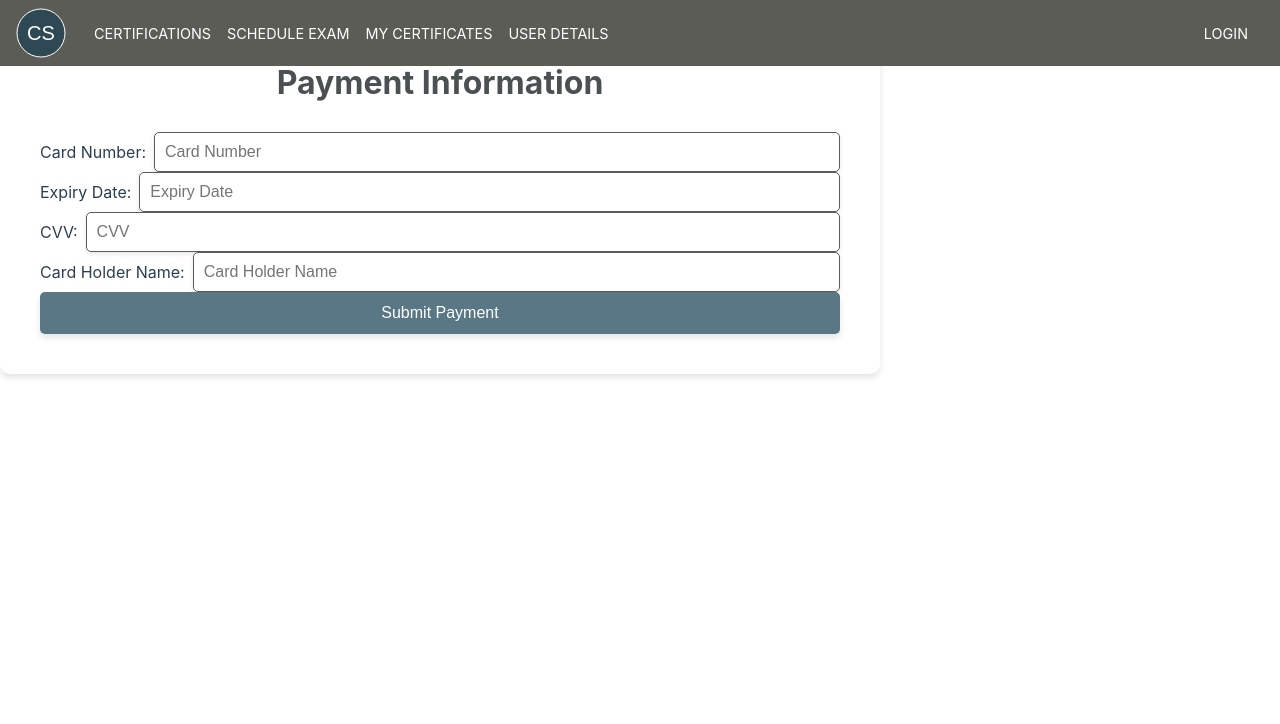
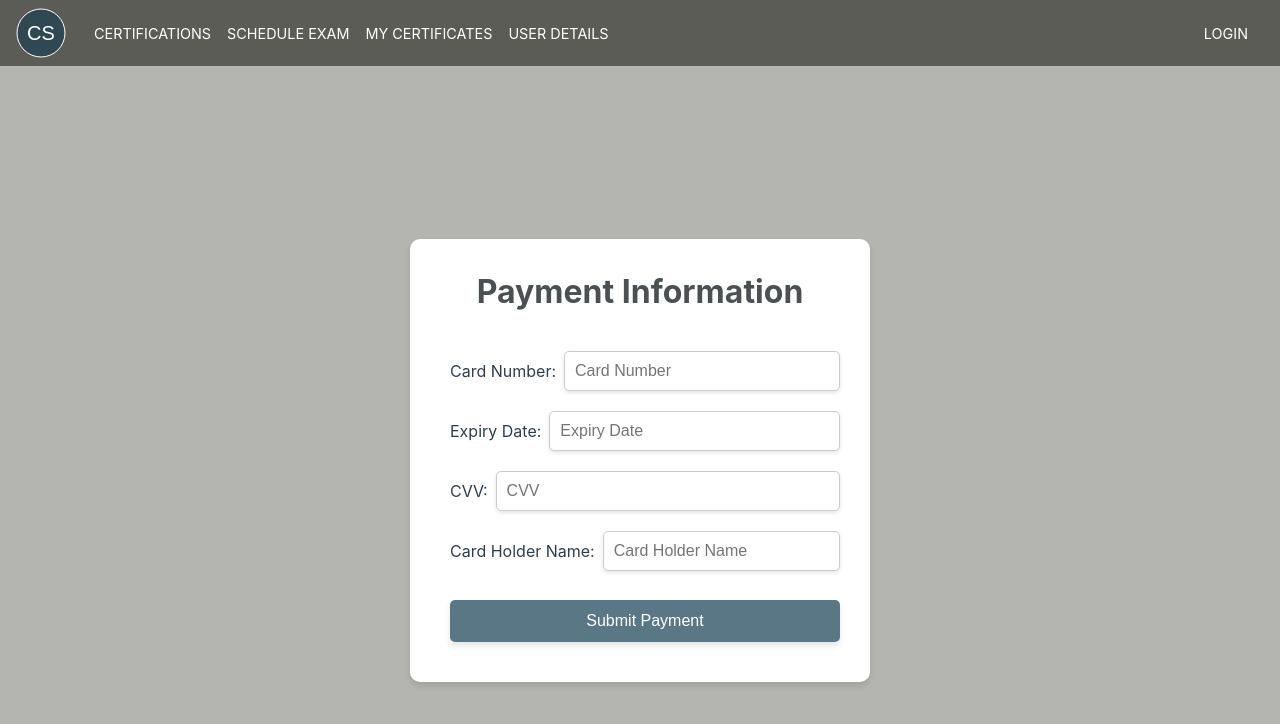
Before and after one commit to ppcbc/certstoreui, a React (Create React App) app: page /payment in a window 1280 px wide. Shown: the top 724 px of the page. Built offline with nearby package versions, Linux system fonts and the light colour scheme.

Commit message:
payment added

```diff
--- a/src/components/PaymentPage.js
+++ b/src/components/PaymentPage.js
@@ -1,5 +1,5 @@
 import React, { useState } from "react";
-// import '../css/PaymentPage.css';
+import "../css/PaymentPage.css";
 
 function PaymentPage() {
   const [cardDetails, setCardDetails] = useState({
@@ -26,11 +26,11 @@ function PaymentPage() {
   return (
     <form action="" onSubmit={handleSubmit}>
       <div className="payment-category">
-        <div className="add-box">
+        <div className="payment-add-box">
           <h1>Payment Information</h1>
-          <div className="add-my-box">
+          <div className>
             <div className="payment-inner-box">
-              <label className="add-my-label">
+              <label className="payment-add-my-label">
                 Card Number:
                 <input
                   type="text"
@@ -43,7 +43,7 @@ function PaymentPage() {
               </label>
             </div>
             <div className="payment-inner-box">
-              <label className="add-my-label">
+              <label className="payment-add-my-label">
                 Expiry Date:
                 <input
                   type="text"
@@ -56,7 +56,7 @@ function PaymentPage() {
               </label>
             </div>
             <div className="payment-inner-box">
-              <label className="add-my-label">
+              <label className="payment-add-my-label">
                 CVV:
                 <input
                   type="text"
@@ -69,7 +69,7 @@ function PaymentPage() {
               </label>
             </div>
             <div className="payment-inner-box">
-              <label className="add-my-label">
+              <label className="payment-add-my-label">
                 Card Holder Name:
                 <input
                   type="text"
--- /dev/null
+++ b/src/css/PaymentPage.css
@@ -0,0 +1,85 @@
+.payment-category {
+  background-color: var(--color2);
+  color: var(--color9);
+  padding: 40px 20px;
+  min-height: 100vh;
+  display: flex;
+  justify-content: center;
+  align-items: center;
+  position: relative;
+}
+
+/* Style for the box containing the form elements */
+.payment-add-box {
+  background-color: var(--color1); /* White background for contrast */
+  border-radius: 10px; /* Rounded corners */
+  box-shadow: 0 4px 6px rgba(0, 0, 0, 0.1); /* Subtle shadow for depth */
+  padding: 30px; /* Increased padding for a spacious layout */
+  width: 400px; /* Increased width for the box */
+  transform: translateY(20px); /* Slightly higher positioning */
+  text-align: left;
+}
+
+/* Style for the h1 (main heading) */
+.payment-add-box h1 {
+  font-size: 2rem; /* Larger heading for the wider box */
+  margin: 3px 10px; /* Space below the heading */
+  margin-bottom: 30px; /* Space below the heading */
+  color: var(--color8); /* Match the palette */
+  text-align: center; /* Keep the heading centered */
+}
+
+.payment-inner-box {
+  display: flex;
+  width: calc(100% - 10px);
+  flex-direction: row; /* Keep elements on the same line */
+  align-items: center; /* Align elements vertically */
+  justify-content: space-between;
+  padding: 10px;
+}
+
+.payment-add-box input {
+  flex: 1; /* Allow input/select to take available space */
+  padding: 10px; /* Add padding for comfort */
+  border: 1px solid #ccc; /* Subtle border */
+  border-radius: 5px; /* Rounded corners */
+  font-size: 1rem; /* Font size for readability */
+  width: calc(100% - 20px);
+  box-shadow: 0 2px 4px rgba(0, 0, 0, 0.1); /* Subtle shadow */
+  transition: border-color 0.3s ease, box-shadow 0.3s ease; /* Smooth interaction */
+}
+
+.payment-add-box input:focus {
+  border-color: var(--color7); /* Highlight border on focus */
+  box-shadow: 0 4px 6px rgba(0, 0, 0, 0.2); /* Enhanced shadow */
+  outline: none; /* Remove default outline */
+}
+
+.payment-add-my-label {
+  display: flex;
+  flex-direction: row;
+  justify-content: space-between;
+  align-items: center;
+  gap: 8px;
+  width: 100%; /* Make the label take full width */
+}
+
+.payment-category button {
+  background-color: var(--color7); /* Blue button background */
+  margin-top: 9px;
+  color: white; /* White text color */
+  border: none; /* Remove border */
+  border-radius: 5px; /* Rounded corners */
+  padding: 12px 20px; /* Button padding */
+  cursor: pointer; /* Pointer cursor on hover */
+  font-size: 1rem; /* Font size for button text */
+  width: 100%; /* Full width for uniformity */
+  transition: background-color 0.3s ease, transform 0.2s ease; /* Smooth hover effect */
+  box-shadow: 0 4px 6px rgba(0, 0, 0, 0.1); /* Subtle shadow */
+}
+
+.payment-category button:hover {
+  background-color: var(--color3); /* Darker blue on hover */
+  transform: translateY(-2px); /* Slight lift on hover */
+  font-weight: 600; /* Make text bolder on hover */
+}
```
